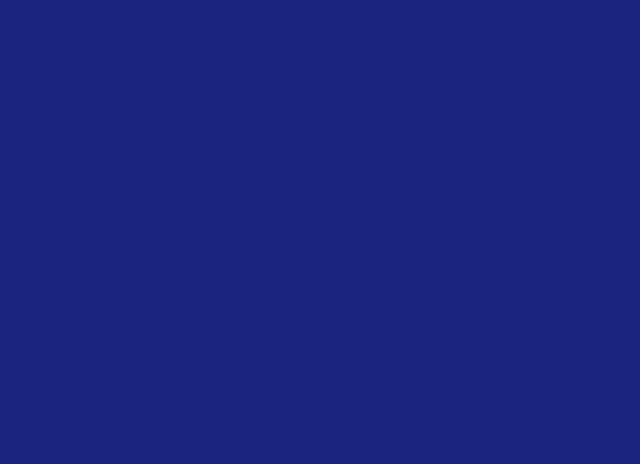
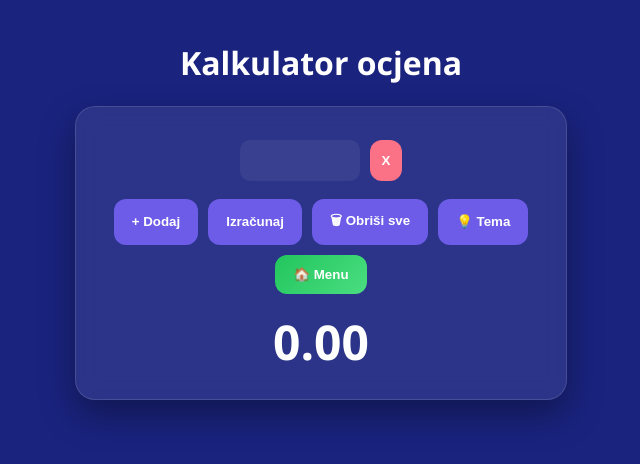
Before and after one commit to marioprogram21/Kalkulator-uspjeha, a plain HTML site: page Kalkulator-ocjena.html in a window 1280 px wide. Shown: the whole page, without its empty margins (319-959 px from the left). Drawn offline with Linux system fonts and the light colour scheme.

Commit message:
Update Kalkulator-ocjena.html

```diff
--- a/Kalkulator-ocjena.html
+++ b/Kalkulator-ocjena.html
@@ -1,18 +1,22 @@
+<!DOCTYPE html>
+<html lang="hr">
+<head>
+<meta charset="UTF-8">
+<title>Kalkulator ocjena</title>
+<meta name="viewport" content="width=device-width, initial-scale=1.0">
+
 <style>
 
-/* reset */
 html, body {
-    width: 100%;
-    height: 100%;
     margin: 0;
     padding: 0;
-    overflow-x: hidden;
+    width: 100%;
+    min-height: 100vh;
     font-family: 'Segoe UI', sans-serif;
 }
 
-/* DARK THEME */
+/* 🌙 DARK (DEFAULT) */
 body {
-    min-height: 100vh;
     display: flex;
     flex-direction: column;
     align-items: center;
@@ -24,8 +28,8 @@ body {
     transition: 0.3s ease;
 }
 
-/* LIGHT THEME ✔ */
-body.light {
+/* ☀️ LIGHT MODE */
+body[data-theme="light"] {
     background: #f0e6ff;
     color: #111;
 }
@@ -49,12 +53,21 @@ body.light {
     flex-direction: column;
     align-items: center;
 
-    transition: 0.3s;
+    transition: 0.3s ease;
 }
 
 /* LIGHT BOX */
-body.light .box {
+body[data-theme="light"] .box {
     background: rgba(255,255,255,0.4);
+}
+
+/* OCJENE */
+.ocjena-card {
+    display: flex;
+    gap: 10px;
+    margin: 8px 0;
+    width: 100%;
+    justify-content: center;
 }
 
 /* INPUT */
@@ -70,7 +83,8 @@ input {
     color: white;
 }
 
-body.light input {
+/* LIGHT INPUT */
+body[data-theme="light"] input {
     color: #111;
     background: rgba(0,0,0,0.05);
 }
@@ -94,16 +108,18 @@ button:hover {
     transform: scale(1.05);
 }
 
-/* delete */
+/* DELETE */
 .delete {
     background: #fb7185;
+    padding: 6px 12px;
 }
 
-/* menu */
+/* MENU */
 .menu-btn {
     background: linear-gradient(135deg, #22c55e, #4ade80);
 }
 
+/* BUTTON GROUP */
 .btn-group {
     display: flex;
     flex-wrap: wrap;
@@ -113,9 +129,10 @@ button:hover {
     width: 100%;
 }
 
+/* RESULT */
 .avg {
+    text-align: center;
     margin-top: 15px;
-    text-align: center;
 }
 
 .avg-number {
@@ -128,4 +145,136 @@ button:hover {
     font-size: 0.9em;
 }
 
+/* ANIMATION */
+@keyframes pop {
+    0% { transform: scale(0.8); }
+    60% { transform: scale(1.2); }
+    100% { transform: scale(1); }
+}
+
 </style>
+</head>
+
+<body>
+
+<h1>Kalkulator ocjena</h1>
+
+<div class="box">
+
+    <div id="ocjene"></div>
+
+    <div class="btn-group">
+        <button onclick="dodaj()">+ Dodaj</button>
+        <button onclick="izracunaj()">Izračunaj</button>
+        <button onclick="obrisiSve()">🗑 Obriši sve</button>
+        <button onclick="promijeniTemu()">💡 Tema</button>
+        <button class="menu-btn" onclick="window.location.href='index.html'">🏠 Menu</button>
+    </div>
+
+    <div class="avg">
+        <div class="avg-number" id="avg">0.00</div>
+        <div class="small" id="msg"></div>
+    </div>
+
+</div>
+
+<script>
+
+/* LOAD THEME */
+const savedTheme = localStorage.getItem("tema");
+if(savedTheme){
+    document.body.setAttribute("data-theme", savedTheme);
+}
+
+/* TOGGLE THEME */
+function promijeniTemu(){
+    const current = document.body.getAttribute("data-theme");
+
+    if(current === "light"){
+        document.body.setAttribute("data-theme", "dark");
+        localStorage.setItem("tema", "dark");
+    } else {
+        document.body.setAttribute("data-theme", "light");
+        localStorage.setItem("tema", "light");
+    }
+}
+
+/* ADD */
+function dodaj(v=""){
+    const wrap = document.createElement("div");
+    wrap.className = "ocjena-card";
+
+    const input = document.createElement("input");
+    input.type = "number";
+    input.min = 1;
+    input.max = 5;
+    input.value = v;
+
+    input.oninput = izracunaj;
+
+    const btn = document.createElement("button");
+    btn.textContent = "X";
+    btn.className = "delete";
+
+    btn.onclick = () => {
+        wrap.remove();
+        izracunaj();
+    };
+
+    wrap.appendChild(input);
+    wrap.appendChild(btn);
+
+    document.getElementById("ocjene").appendChild(wrap);
+
+    izracunaj();
+}
+
+/* CALC */
+function izracunaj(){
+    const inputs = document.querySelectorAll("input");
+
+    let sum = 0, count = 0;
+
+    inputs.forEach(i=>{
+        let v = Number(i.value);
+        if(v>=1 && v<=5){
+            sum += v;
+            count++;
+        }
+    });
+
+    const avg = document.getElementById("avg");
+    const msg = document.getElementById("msg");
+
+    if(count===0){
+        avg.textContent="0.00";
+        msg.textContent="";
+        return;
+    }
+
+    let p = sum / count;
+
+    avg.textContent = p.toFixed(2);
+
+    avg.style.animation = "pop 0.5s";
+    setTimeout(()=> avg.style.animation="", 500);
+
+    msg.textContent =
+        p>=4.5 ? "🔥 Odličan" :
+        p>=3.5 ? "👍 Vrlo dobar" :
+        p>=2.5 ? "🙂 Dobar" :
+        "😬 Treba učiti";
+}
+
+/* CLEAR */
+function obrisiSve(){
+    document.getElementById("ocjene").innerHTML = "";
+    izracunaj();
+}
+
+dodaj();
+
+</script>
+
+</body>
+</html>
```
